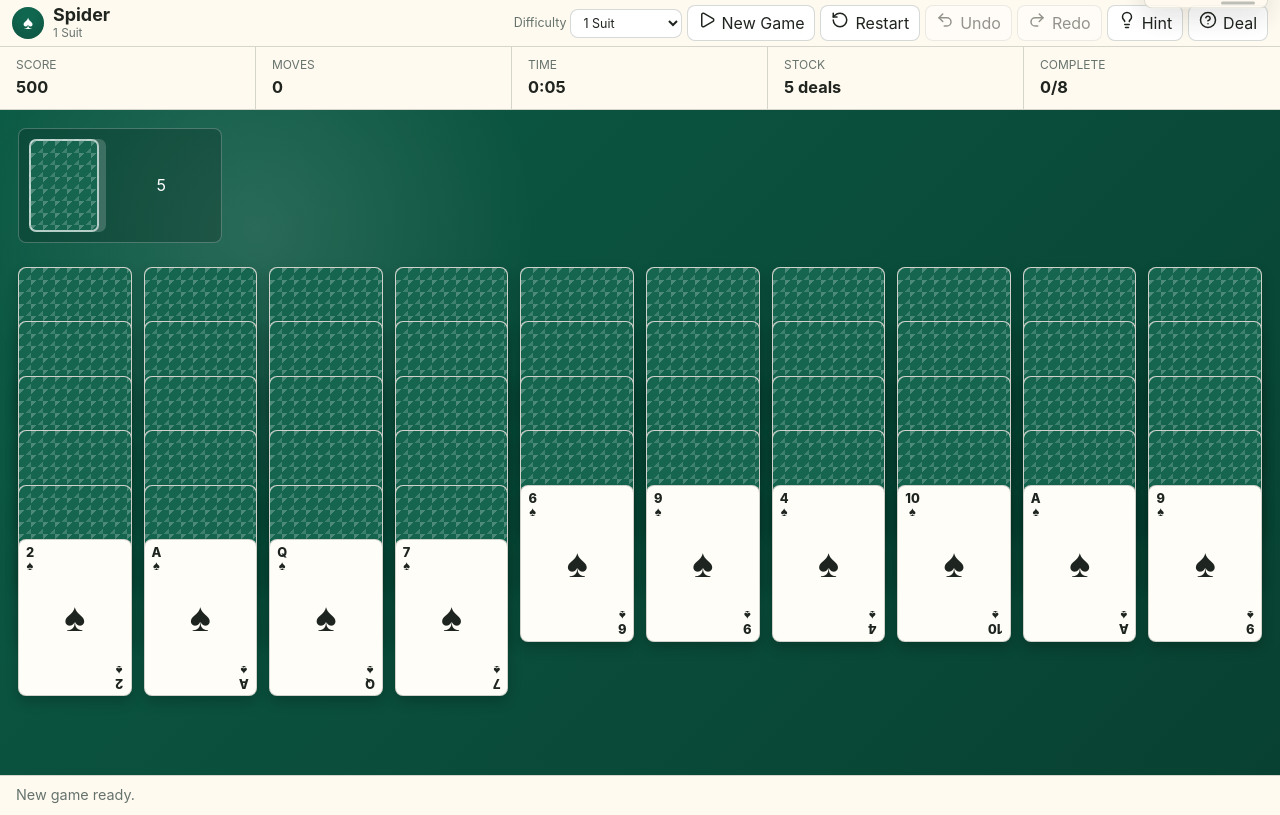
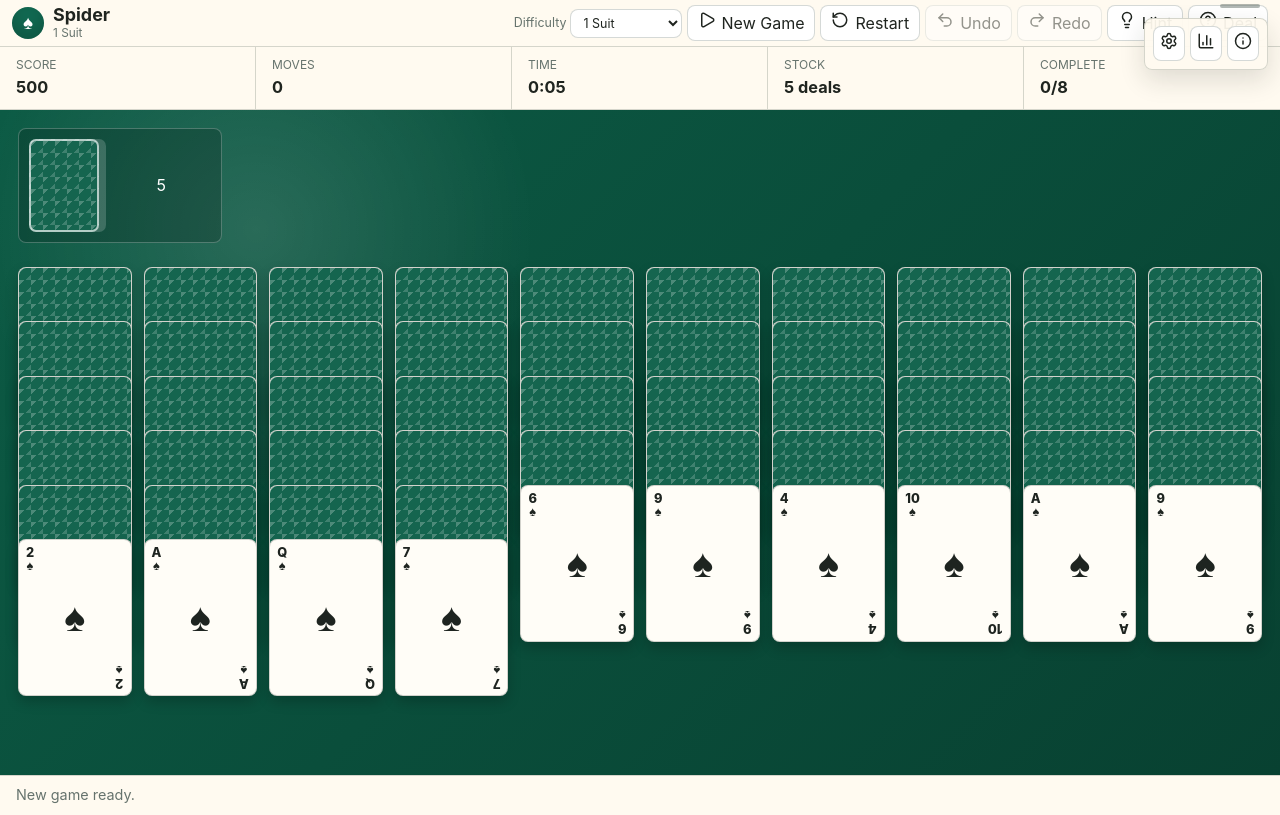
Before and after one commit to jaysqvl/spider, a React (Vite) app: page / in a window 1280 px wide. Built offline with nearby package versions, Linux system fonts and the light colour scheme.

Commit message:
fix: make utility dock hoverable

```diff
--- a/src/components/Toolbar.tsx
+++ b/src/components/Toolbar.tsx
@@ -92,7 +92,9 @@ export function Toolbar({
         />
       </div>
 
-      <div className="utility-actions" aria-label="Application actions">
+      <div className="utility-dock" aria-label="Application actions">
+        <span className="utility-dock__handle" aria-hidden="true" />
+        <div className="utility-actions">
           {canInstallUpdate ? (
             <IconButton icon={<Download size={18} />} label="Install Update" compact onClick={onInstallUpdate} />
           ) : null}
@@ -100,6 +102,7 @@ export function Toolbar({
           <IconButton icon={<BarChart3 size={18} />} label="Stats" compact onClick={onStats} />
           <IconButton icon={<Info size={18} />} label="About" compact onClick={onAbout} />
         </div>
+      </div>
     </header>
   );
 }
--- a/src/styles/app.css
+++ b/src/styles/app.css
@@ -151,47 +151,52 @@ button {
   justify-content: flex-end;
   min-width: 0;
   flex-wrap: nowrap;
-  overflow-x: auto;
-  scrollbar-width: none;
+  overflow: visible;
 }
 
-.toolbar-actions::-webkit-scrollbar {
-  display: none;
+.utility-dock {
+  position: absolute;
+  top: 0;
+  right: 12px;
+  z-index: 60;
+  width: 176px;
+  height: 18px;
+}
+
+.utility-dock__handle {
+  position: absolute;
+  top: 4px;
+  right: 8px;
+  width: 40px;
+  height: 4px;
+  border-radius: 999px;
+  background: color-mix(in srgb, var(--muted) 50%, transparent);
 }
 
 .utility-actions {
-  position: fixed;
-  top: 0;
-  right: 12px;
-  z-index: 60;
+  position: absolute;
+  top: 100%;
+  right: 0;
   justify-content: flex-end;
   padding: 7px 8px 8px;
   border: 1px solid var(--line);
-  border-top: 0;
-  border-radius: 0 0 8px 8px;
+  border-radius: 8px;
   background: color-mix(in srgb, var(--surface) 94%, transparent);
   box-shadow: 0 10px 26px rgba(26, 34, 30, 0.14);
-  opacity: 0.86;
-  transform: translateY(calc(-100% + 9px));
+  opacity: 0;
+  pointer-events: none;
+  transform: translateY(-6px);
   transition:
     opacity 160ms ease,
     transform 160ms ease;
 }
 
-.utility-actions::after {
-  content: "";
-  position: absolute;
-  right: 12px;
-  bottom: 3px;
-  width: 34px;
-  height: 3px;
-  border-radius: 999px;
-  background: color-mix(in srgb, var(--muted) 50%, transparent);
-}
-
-.utility-actions:hover,
-.utility-actions:focus-within {
+.app-toolbar:hover .utility-actions,
+.app-toolbar:focus-within .utility-actions,
+.utility-dock:hover .utility-actions,
+.utility-dock:focus-within .utility-actions {
   opacity: 1;
+  pointer-events: auto;
   transform: translateY(0);
 }
 
```
Also changed, not shown: 1 other file (tests, documents, lock files or other folders). Lines whose indentation alone changed are shown as unchanged.
